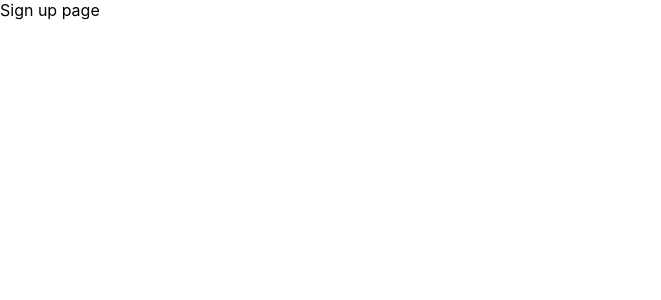
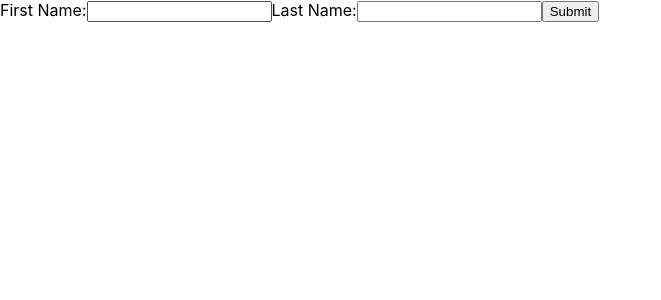
Before and after one commit to tikicode/SpaceEx-, a React (Create React App) app in the folder client/: page /user in a window 1280 px wide. Shown: the top 300 px of the page, without its empty margins (0-661 px from the left). Built offline with nearby package versions, Linux system fonts and the light colour scheme; no server answers.

Commit message:
More sign up

```diff
--- a/client/src/App.tsx
+++ b/client/src/App.tsx
@@ -3,19 +3,8 @@ import { BrowserRouter, Route, Routes, useNavigate } from "react-router-dom";
 import { UserSignUp } from './User/UserSignUp';
 import './App.css';
 
-import axios from 'axios';
 
 function App() {
-  let test = "hihihi";
-  useEffect(() => {
-    axios.get('/wallet')
-      .then(res => {test = res.data.wallet})
-      .then(res => {
-        console.log('Output: ', res);
-        console.log(test)
-      });
-  }, []);
-
   return (
     <BrowserRouter>
       <Routes>
--- a/client/src/User/UserSignUp.tsx
+++ b/client/src/User/UserSignUp.tsx
@@ -1,21 +1,46 @@
-import React, { useEffect } from 'react';
+import React, { useEffect, useState } from 'react';
 import axios from 'axios';
 
 export function UserSignUp() {
-  let test = "hihihi";
+  const [name, setName] = useState("");
 
   useEffect(() => {
     axios.get('/wallet')
-      .then(res => { test = res.data.wallet })
+      .then(res => res.data)
       .then(res => {
         console.log('Output: ', res);
-        console.log(test)
       });
   }, []);
 
   return (
-    <div>
-      Sign up page
-    </div>
+    <form onSubmit={() => {
+      console.log(name);
+      alert(name);
+    }}>
+      <label>
+        First Name:
+        <input
+          type="text"
+          name="First Name"
+          onChange={e => {
+            setName(e.target.value)
+          }}
+        />
+      </label>
+      <label>
+        Last Name:
+        <input
+          type="text"
+          name="Last Name"
+          onChange={e => {
+            setName(e.target.value)
+          }}
+        />
+      </label>
+      <input
+        type="submit"
+        value="Submit"
+      />
+    </form>
   );
 }
```
